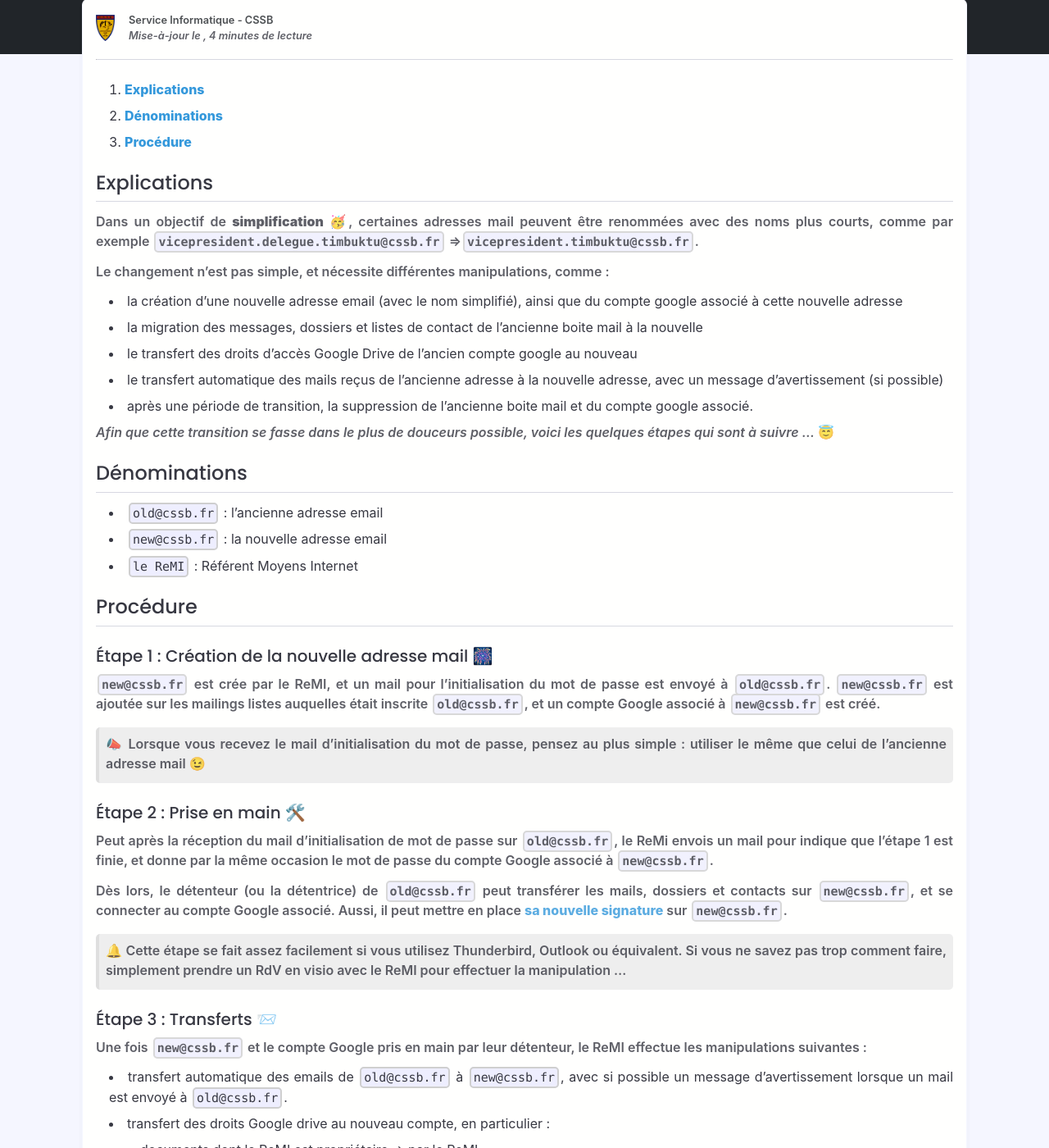
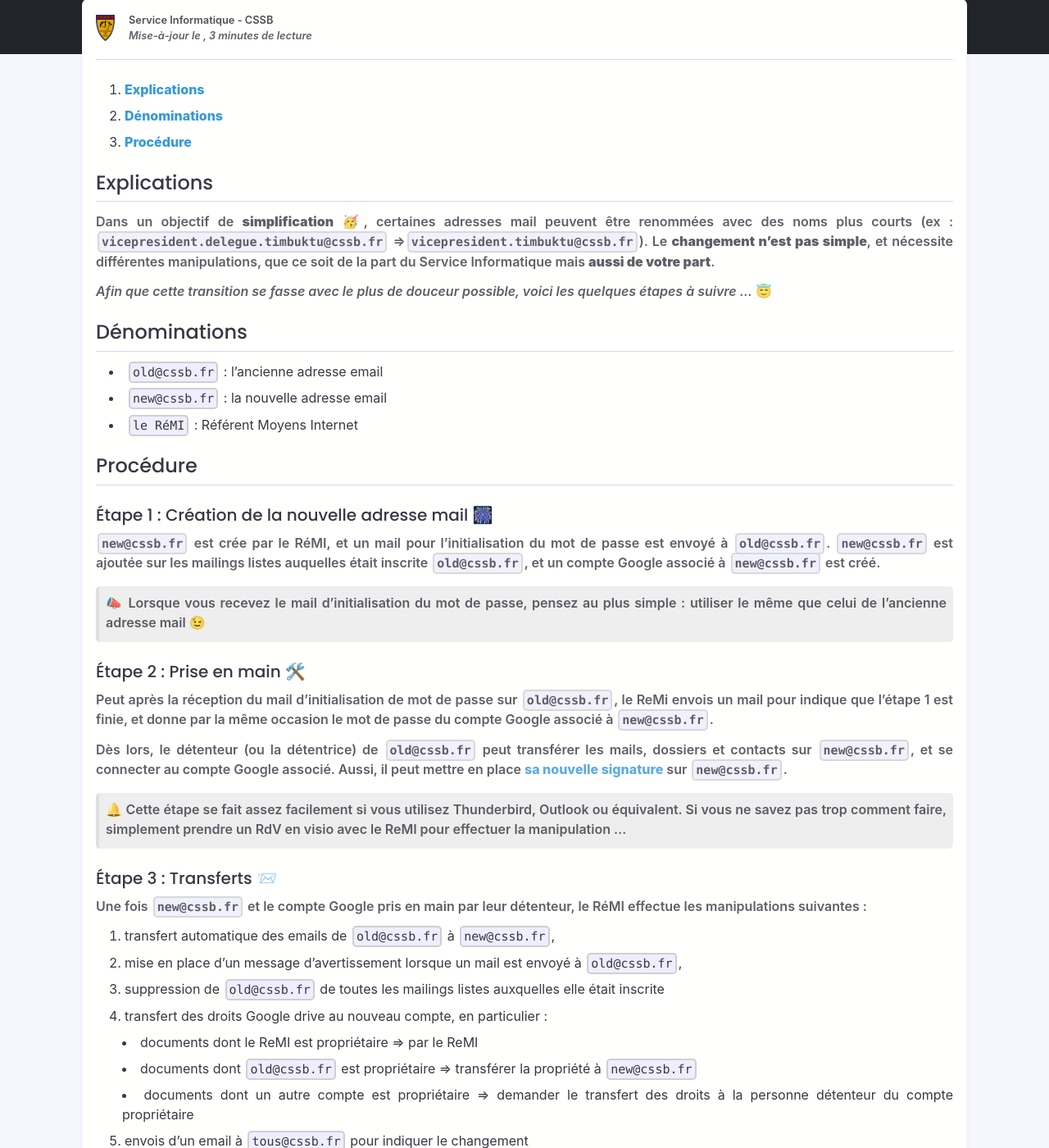
Before and after one commit to cssb-dev/infos, a Jekyll site: the page built from admin/email/transition.md, in a window 1280 px wide and 1400 px high, scrolled down 217 px. Shown: the whole window at 82% size. Built offline with Jekyll 4.4.1, drawn with Linux system fonts in a browser that asks for light colours; emoji names are drawn with the system emoji font; some web fonts are replaced; some of the changed text lies outside the part shown.

Commit message:
TL: simplify transition page

```diff
--- a/admin/email/transition.md
+++ b/admin/email/transition.md
@@ -13,29 +13,22 @@ icon: uil-sync-exclamation
 
 ## Explications
 
-Dans un objectif de **simplification** :partying_face:, certaines adresses mail peuvent être renommées avec des noms plus courts, comme par exemple `vicepresident.delegue.timbuktu@cssb.fr` =>`vicepresident.timbuktu@cssb.fr`.
+Dans un objectif de **simplification** :partying_face:, certaines adresses mail peuvent être renommées avec des noms plus courts (ex : `vicepresident.delegue.timbuktu@cssb.fr` =>`vicepresident.timbuktu@cssb.fr`).
+Le **changement n'est pas simple**, et nécessite différentes manipulations, que ce soit de la part du Service Informatique mais **aussi de votre part**.
 
-Le changement n'est pas simple, et nécessite différentes manipulations, comme :
-
-- la création d'une nouvelle adresse email (avec le nom simplifié), ainsi que du compte google associé à cette nouvelle adresse
-- la migration des messages, dossiers et listes de contact de l'ancienne boite mail à la nouvelle
-- le transfert des droits d'accès Google Drive de l'ancien compte google au nouveau
-- le transfert automatique des mails reçus de l'ancienne adresse à la nouvelle adresse, avec un message d'avertissement (si possible)
-- après une période de transition, la suppression de l'ancienne boite mail et du compte google associé.
-
-_Afin que cette transition se fasse dans le plus de douceurs possible, voici les quelques étapes qui sont à suivre ..._ :innocent:
+_Afin que cette transition se fasse avec le plus de douceur possible, voici les quelques étapes à suivre ..._ :innocent:
 
 ## Dénominations
 
 - `old@cssb.fr` : l'ancienne adresse email
 - `new@cssb.fr` : la nouvelle adresse email
-- `le ReMI` : Référent Moyens Internet
+- `le RéMI` : Référent Moyens Internet
 
 ## Procédure
 
 ### Étape 1 : Création de la nouvelle adresse mail :fireworks:
 
-`new@cssb.fr` est crée par le ReMI,
+`new@cssb.fr` est crée par le RéMI,
 et un mail pour l'initialisation du mot de passe est envoyé à `old@cssb.fr`.
 `new@cssb.fr` est ajoutée sur les mailings listes
 auquelles était inscrite `old@cssb.fr`,
@@ -55,14 +48,16 @@ Aussi, il peut mettre en place [sa nouvelle signature](./signature.md) sur `new@
 
 ### Étape 3 : Transferts :incoming_envelope:
 
-Une fois `new@cssb.fr` et le compte Google pris en main par leur détenteur, le ReMI effectue les manipulations suivantes :
+Une fois `new@cssb.fr` et le compte Google pris en main par leur détenteur, le RéMI effectue les manipulations suivantes :
 
-- transfert automatique des emails de `old@cssb.fr` à `new@cssb.fr`, avec si possible un message d'avertissement lorsque un mail est envoyé à `old@cssb.fr`.
-- transfert des droits Google drive au nouveau compte, en particulier :
+1. transfert automatique des emails de `old@cssb.fr` à `new@cssb.fr`,
+2. mise en place d'un message d'avertissement lorsque un mail est envoyé à `old@cssb.fr`,
+3. suppression de `old@cssb.fr` de toutes les mailings listes auxquelles elle était inscrite
+4. transfert des droits Google drive au nouveau compte, en particulier :
     - documents dont le ReMI est propriétaire => par le ReMI
     - documents dont `old@cssb.fr` est propriétaire => transférer la propriété à `new@cssb.fr`
     - documents dont un autre compte est propriétaire => demander le transfert des droits à la personne détenteur du compte propriétaire
-- envois d'un email à `tous@cssb.fr` pour indiquer le changement
+5. envois d'un email à `tous@cssb.fr` pour indiquer le changement
 
 > :warning: Noter quelque-part sur un document de transfert partagé (tableur administratif) l'état du transfert, et les documents encore non transférés
 
@@ -75,7 +70,7 @@ Une fois `new@cssb.fr` et le compte Google pris en main par leur détenteur, le
 
 ### Étape 4 : Nettoyage :coffin:
 
-Après quelques mois pour l'étape 3, une fois que tout les transferts de droits Google ont été effectué et vérifié,
+Quelques mois après la mise en place de l'étape 3, une fois que tout les transferts de droits Google ont été effectué et vérifié,
 alors l'ancienne adresse peut être officiellement supprimée, ainsi que le compte Google associé :partying_face:.
 
-Cette étape est effectuée par le ReMI, après validation du détenteur de `new@cssb.fr` et notification au président.
+Cette étape est effectuée par le RéMI, après validation du détenteur de `new@cssb.fr` et notification au président.
```
